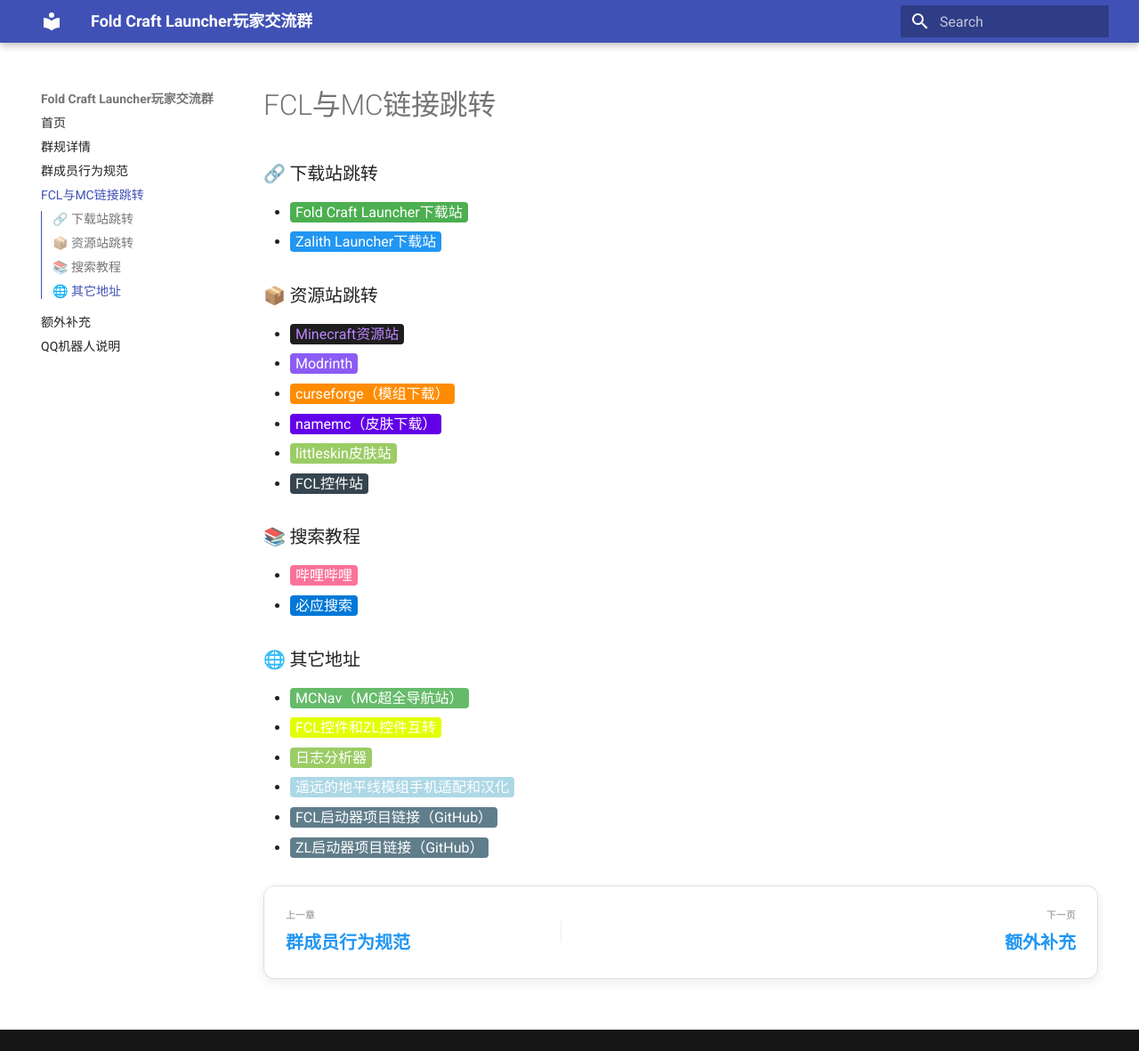
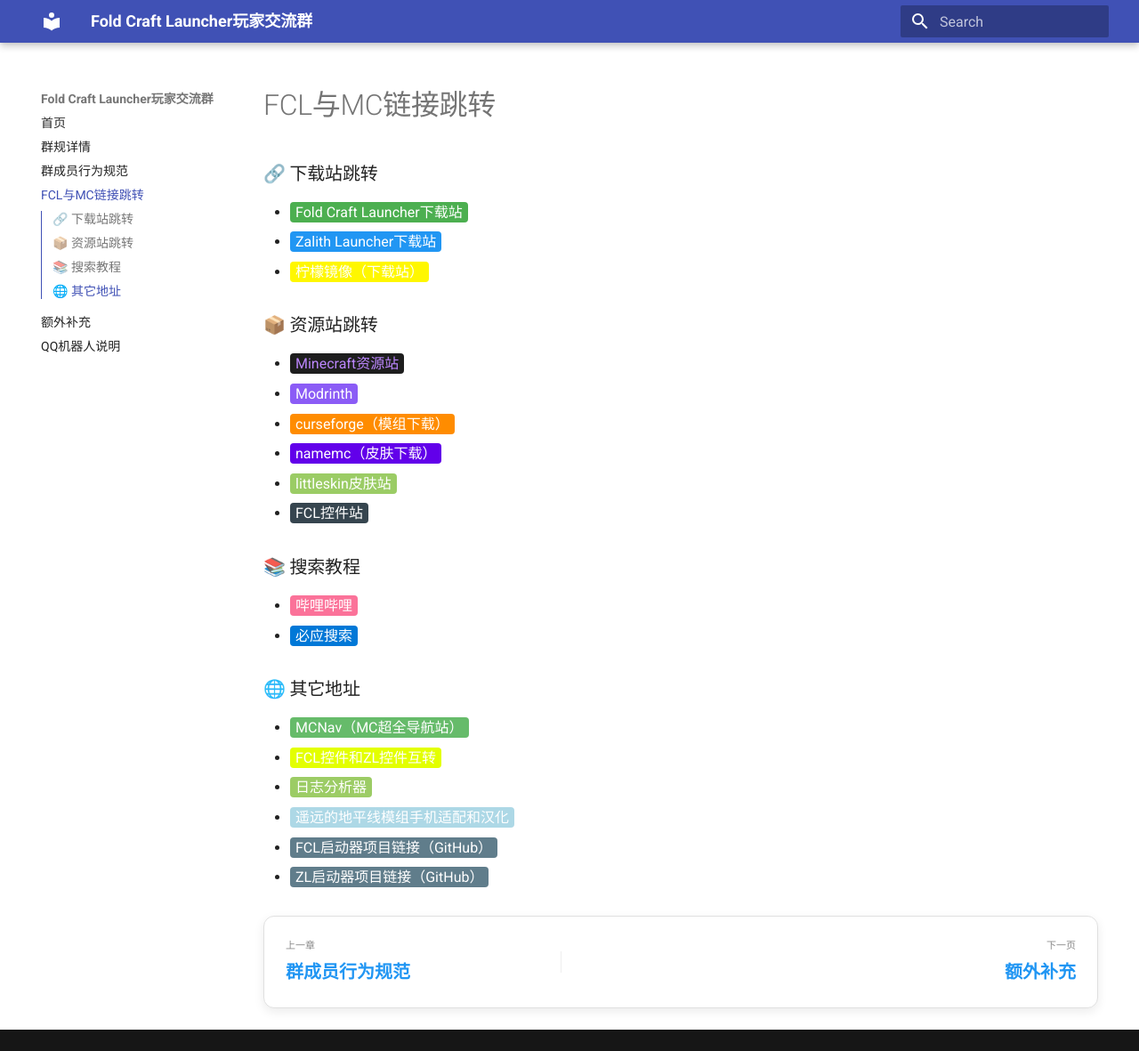
Before and after one commit to WaterGodFurina/WaterGodFurina.github.io, an MkDocs documentation site: the page built from docs/download.md, in a window 1280 px wide and 1181 px high. Shown: the whole window at 89% size. Built offline with MkDocs 1.6.1 and Material for MkDocs 9.7.7, drawn with Linux system fonts in a browser that asks for light colours.

Commit message:
Add link to Lemon Mirror download site

```diff
--- a/docs/download.md
+++ b/docs/download.md
@@ -1,6 +1,7 @@
 ### 🔗 下载站跳转
 - <a href="https://foldcraftlauncher.cn" style="color: white; background-color: #4CAF50; padding: 2px 6px; border-radius: 4px; text-decoration: none;">Fold Craft Launcher下载站</a>
 - <a href="https://www.zalithlauncher.cn/" style="color: white; background-color: #2196F3; padding: 2px 6px; border-radius: 4px; text-decoration: none;">Zalith Launcher下载站</a>
+- <a href="https://mirror.lemwood.icu/#/" style="color: white; background-color: #FFF700; padding: 2px 6px; border-radius: 4px; text-decoration: none;">柠檬镜像（下载站）</a>
 
 ### 📦 资源站跳转
 - <a href="https://mcisee.top" style="color: #bb86fc; background-color: #1e1e1e; padding: 2px 6px; border-radius: 4px; text-decoration: none;">Minecraft资源站</a>
```
